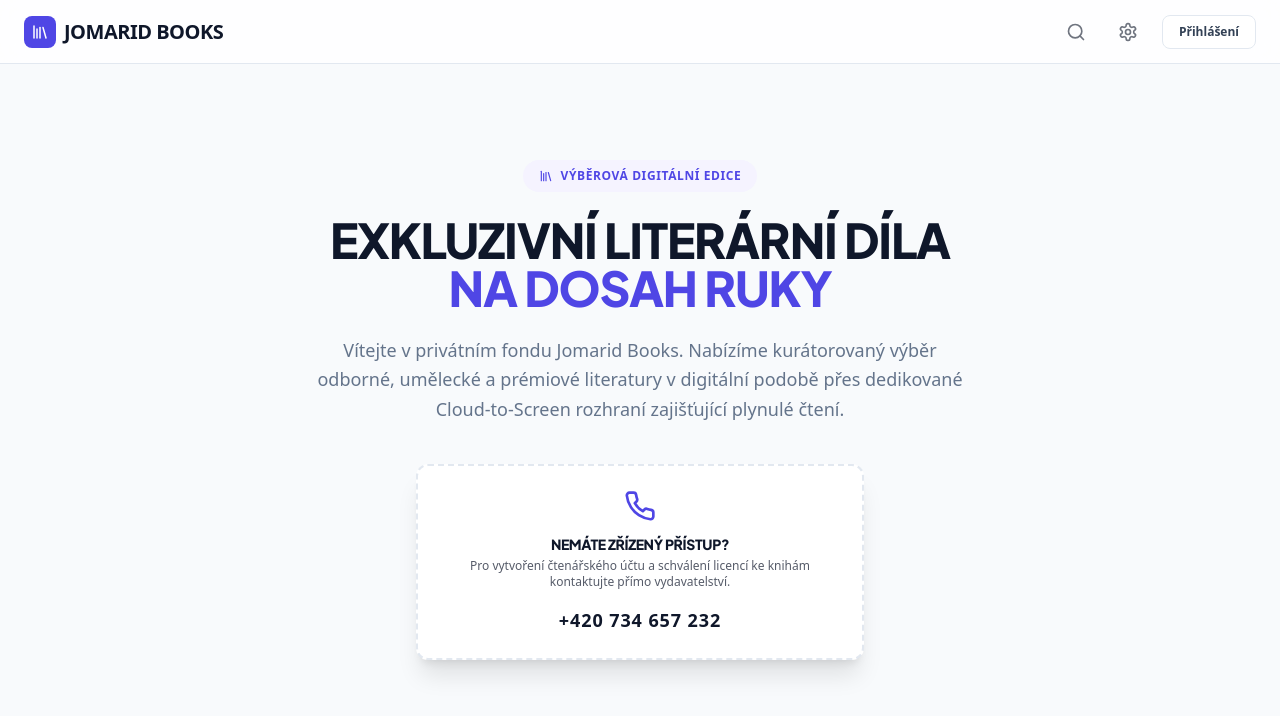
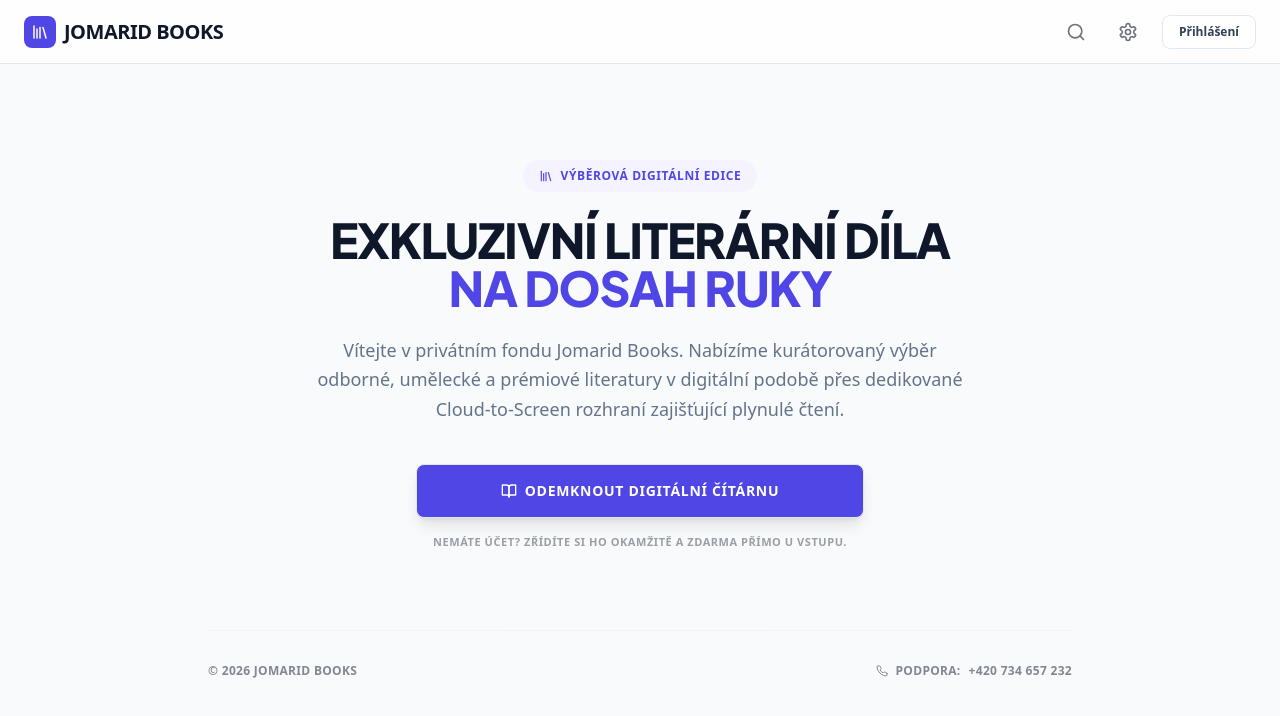
Before and after one commit to JoeSerdant/jomarid-books, a React (Vite) app in the folder jomarid-books/: page / in a window 1280 px wide. Shown: the top 716 px of the page. Built offline with nearby package versions, Linux system fonts and the light colour scheme.

Commit message:
Update App.jsx

```diff
--- a/jomarid-books/src/App.jsx
+++ b/jomarid-books/src/App.jsx
@@ -273,21 +273,50 @@ const SearchModal = ({ isOpen, onClose }) => {
 };
 
 const HomePage = () => {
+  const navigate = useNavigate();
+
   return (
     <div className="max-w-4xl mx-auto px-4 py-24 text-center">
-      <div style={{ backgroundColor: 'var(--bg-badge)', color: 'var(--text-badge)' }} className="inline-flex items-center gap-2 px-4 py-2 rounded-full font-bold text-xs uppercase tracking-wider mb-6">
+      {/* Horní badge */}
+      <div
+        style={{ backgroundColor: 'var(--bg-badge)', color: 'var(--text-badge)' }}
+        className="inline-flex items-center gap-2 px-4 py-2 rounded-full font-bold text-xs uppercase tracking-wider mb-6"
+      >
         <Library size={14} /> Výběrová digitální edice
       </div>
-      <h1 className="text-5xl font-black uppercase tracking-tight mb-6 leading-none">Exkluzivní literární díla <br/><span style={{ color: 'var(--bg-primary)' }}>na dosah ruky</span></h1>
+
+      {/* Hlavní nadpis */}
+      <h1 className="text-5xl font-black uppercase tracking-tight mb-6 leading-none">
+        Exkluzivní literární díla <br/>
+        <span style={{ color: 'var(--bg-primary)' }}>na dosah ruky</span>
+      </h1>
+
+      {/* Popisek */}
       <p style={{ color: 'var(--text-muted)' }} className="text-lg font-medium max-w-2xl mx-auto mb-10 leading-relaxed">
         Vítejte v privátním fondu Jomarid Books. Nabízíme kurátorovaný výběr odborné, umělecké a prémiové literatury v digitální podobě přes dedikované Cloud-to-Screen rozhraní zajišťující plynulé čtení.
       </p>
-      <Card className="max-w-md mx-auto p-6 border-2 border-dashed flex flex-col items-center">
-        <Phone size={32} style={{ color: 'var(--bg-primary)' }} className="mb-3" />
-        <h3 className="font-black uppercase tracking-tight text-sm mb-1">Nemáte zřízený přístup?</h3>
-        <p className="text-xs opacity-70 mb-4 text-center">Pro vytvoření čtenářského účtu a schválení licencí ke knihám kontaktujte přímo vydavatelství.</p>
-        <a href="tel:+420734657232" className="text-lg font-black tracking-wider text-current no-underline hover:underline">+420 734 657 232</a>
-      </Card>
+
+      {/* 🔥 NOVÁ AKČNÍ SEKCE: Místo otravného volání rovnou tlačítko do akce */}
+      <div className="max-w-md mx-auto space-y-4">
+        <Button
+          onClick={() => navigate('/app')}
+          className="w-full py-4 uppercase font-black tracking-wider text-sm shadow-lg hover:scale-[1.01] transition-transform flex items-center justify-center gap-2"
+        >
+          <BookOpen size={16} /> Odemknout digitální čítárnu
+        </Button>
+
+        <p className="text-[11px] font-bold uppercase opacity-40 tracking-wider">
+          Nemáte účet? Zřídíte si ho okamžitě a zdarma přímo u vstupu.
+        </p>
+      </div>
+
+      {/* 📞 Kontaktní info přesunuto dolů jako decentní patička, kdyby přece jen někdo potřeboval volat */}
+      <div className="mt-20 pt-8 border-t border-black/5 opacity-50 flex flex-col sm:flex-row items-center justify-between text-xs font-bold uppercase tracking-wide gap-4">
+        <span>© {new Date().getFullYear()} Jomarid Books</span>
+        <div className="flex items-center gap-2">
+          <Phone size={12} /> Podpora: <a href="tel:+420734657232" className="text-current no-underline hover:underline">+420 734 657 232</a>
+        </div>
+      </div>
     </div>
   );
 };
```
